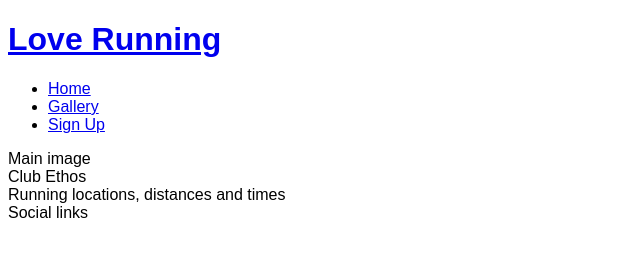
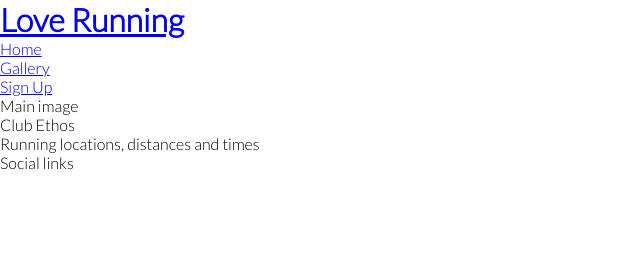
Before and after one commit to Karasp1980/love-running, a plain HTML site: page index.html in a window 1280 px wide. Shown: the whole page, without its empty margins (0-640 px from the left). Drawn offline with Linux system fonts and the light colour scheme.

Commit message:
Add google fonts and remove default margins, paddings and borders

```diff
--- a/assets/css/style.css
+++ b/assets/css/style.css
@@ -1,4 +1,13 @@
+@import url('https://fonts.googleapis.com/css2?family=Lato:wght@300&family=Oswald&display=swap');
+
+*{
+    margin: 0;
+    padding: 0;
+    border: none;
+}
+
 body{
-    font-family: Arial;
+    font-family: 'Lato', sans-serif;
+    font-weight: 300;
 
 }
```
